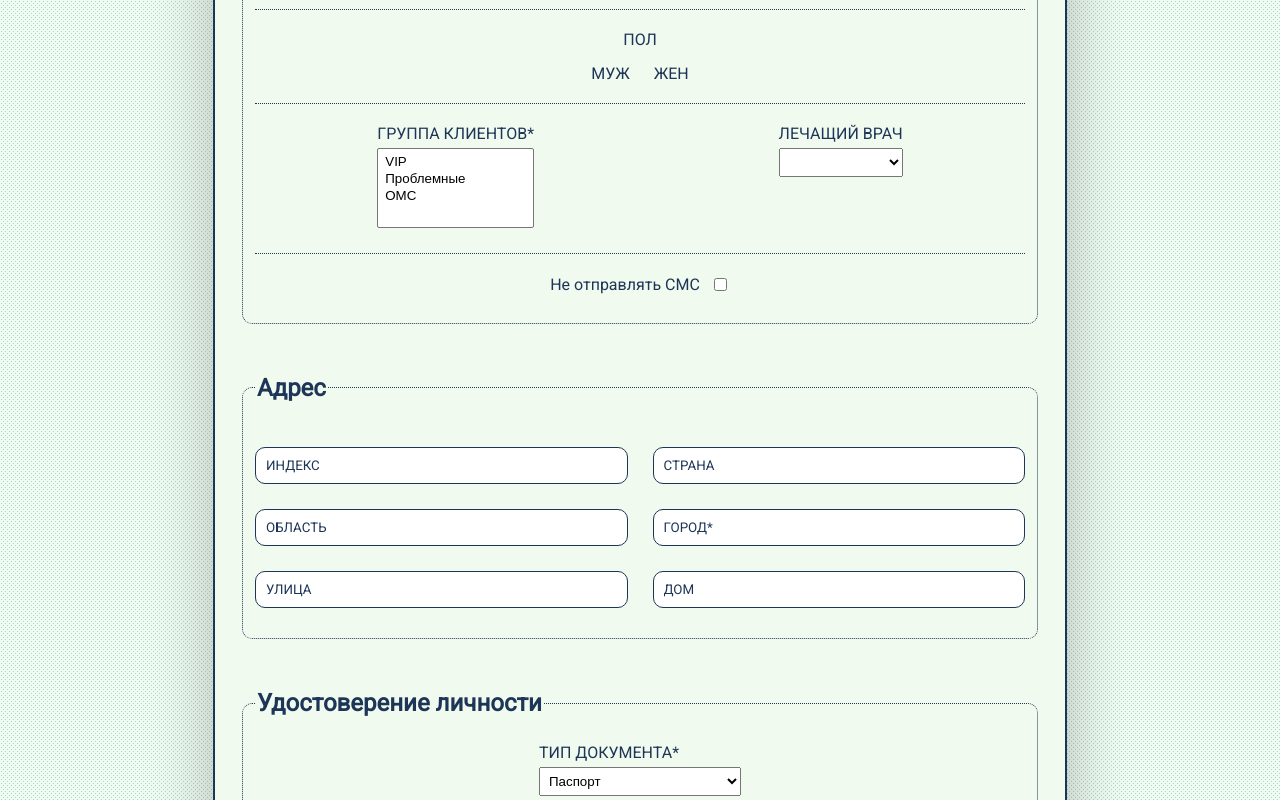
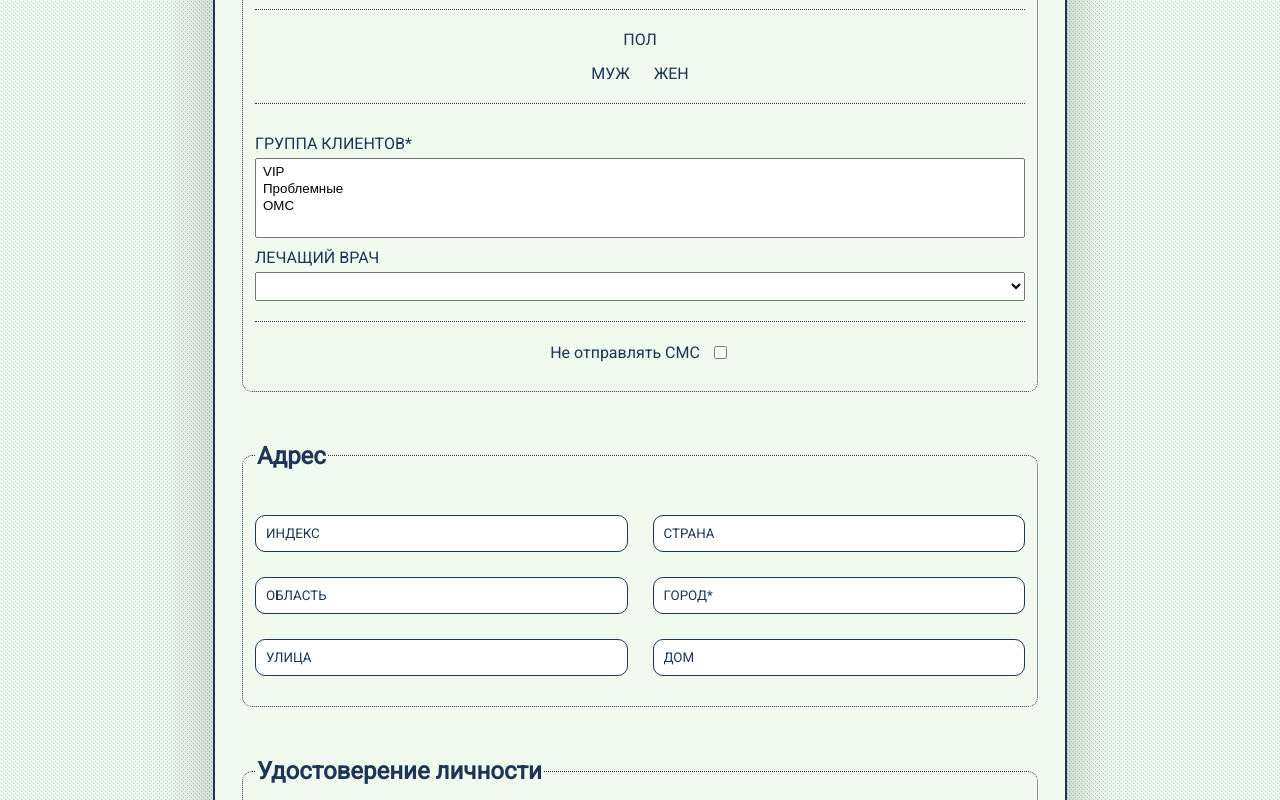
Before and after one commit to sol-un/medods-test-task-form, a Vue app: page / in a window 1280 px wide. Shown: the part 440-1240 px from the top of the page. Built offline with nearby package versions, Linux system fonts and the light colour scheme; the HTML template or start-up script is replaced by a standard one.

Commit message:
Improve error handling

```diff
--- a/src/App.vue
+++ b/src/App.vue
@@ -9,19 +9,15 @@
             <TextField
               :id="'lastName'"
               :label="'Фамилия'"
-              :hasError="$v.lastName.$error"
-              :errorMsg="messages.required"
+              :errors="$v.lastName"
               :value="lastName"
-              :isRequired="true"
               @input="lastName = $event"
             />
             <TextField
               :id="'firstName'"
               :label="'Имя'"
-              :hasError="$v.firstName.$error"
-              :errorMsg="messages.required"
+              :errors="$v.firstName"
               :value="firstName"
-              :isRequired="true"
               @input="firstName = $event"
             />
             <TextField
@@ -33,19 +29,15 @@
             <TextField
               :id="'birthDate'"
               :label="'Дата рождения'"
-              :hasError="$v.birthDate.$error"
-              :errorMsg="messages.required"
+              :errors="$v.birthDate"
               :value="birthDate"
-              :isRequired="true"
               @input="birthDate = $event"
             />
             <TextField
               :id="'phone'"
               :label="'Номер телефона'"
-              :hasError="$v.phone.$error"
-              :errorMsg="messages.phone"
+              :errors="$v.phone"
               :value="phone"
-              :isRequired="true"
               @input="phone = $event"
             />
           </div>
@@ -69,14 +61,11 @@
             </div>
           </div>
           <div class="form-group">
-            <div class="list-group">
             <Select
               :label="'Группа клиентов'"
               :id="'tags'"
-                :hasError="$v.tags.$error"
-                :errorMsg="messages.required"
+              :errors="$v.tags"
               :data="data.tags"
-                :isRequired="true"
               :multiple="true"
               v-model="tags"
             />
@@ -87,7 +76,6 @@
               v-model="attendingDr"
               :firstOptionEmpty="true"
             />
-            </div>
           </div>
           <div class="form-group last">
             <Checkbox
@@ -103,8 +91,7 @@
             <TextField
               :id="'zipCode'"
               :label="'Индекс'"
-              :hasError="$v.address.zipCode.$error"
-              :errorMsg="messages.numeric"
+              :errors="$v.address.zipCode"
               :value="address.zipCode"
               @input="address.zipCode = $event"
             />
@@ -123,10 +110,8 @@
             <TextField
               :id="'city'"
               :label="'Город'"
-              :hasError="$v.address.city.$error"
-              :errorMsg="messages.required"
+              :errors="$v.address.city"
               :value="address.city"
-              :isRequired="true"
               @input="address.city = $event"
             />
             <TextField
@@ -147,25 +132,24 @@
           <legend><h2>Удостоверение личности</h2></legend>
           <Select
             :label="'Тип документа'"
-            :id="'id'"
+            :id="'type'"
+            :errors="$v.id.type"
             :data="data.ids"
-            :isRequired="true"
             v-model="id.type"
+            :firstOptionEmpty="true"
           />
           <div class="form-group text-inputs-group last">
             <TextField
               :id="'issue'"
               :label="'Серия'"
-              :hasError="$v.id.issue.$error"
-              :errorMsg="messages.numeric"
+              :errors="$v.id.issue"
               :value="id.issue"
               @input="id.issue = $event"
             />
             <TextField
               :id="'number'"
               :label="'Номер'"
-              :hasError="$v.id.number.$error"
-              :errorMsg="messages.numeric"
+              :errors="$v.id.number"
               :value="id.number"
               @input="id.number = $event"
             />
@@ -179,9 +163,7 @@
               :id="'issuingDate'"
               :label="'Когда выдан'"
               :value="id.issuingDate"
-              :hasError="$v.id.issuingDate.$error"
-              :errorMsg="messages.required"
-              :isRequired="true"
+              :errors="$v.id.issuingDate"
               @input="id.issuingDate = $event"
             />
           </div>
@@ -227,18 +209,11 @@ const data = {
   },
 };
 
-const messages = {
-  required: "Не может быть пустым!",
-  numeric: "Состоит из цифр!",
-  phone: "Не может быть пустым, состоит из 11 цифр и начинается с 7!",
-};
-
 export default {
   name: "App",
   data() {
     return {
       data,
-      messages,
       lastName: "",
       firstName: "",
       patronymic: "",
@@ -277,6 +252,7 @@ export default {
     firstName: { required },
     birthDate: { required },
     phone: {
+      required,
       numeric,
       isFirstCharSeven,
       minLength: minLength(11),
@@ -288,6 +264,7 @@ export default {
       zipCode: { numeric },
     },
     id: {
+      type: { required },
       issue: { numeric },
       number: { numeric },
       issuingDate: { required },
@@ -355,11 +332,6 @@ fieldset {
   width: fit-content;
 }
 
-.list-group {
-  display: flex;
-  flex-wrap: wrap;
-}
-
 .text-transform-uppercase {
   @include uppercase;
 }
--- a/src/components/Select.vue
+++ b/src/components/Select.vue
@@ -1,7 +1,8 @@
 <template>
-  <div class="container">
+  <div>
     <label class="form-label" :for="id"
-      >{{ `${label}${isRequired ? "*" : ""}` }}
+      >{{ `${label}${this.isRequired ? "*" : ""}` }}
+    </label>
     <select
       :id="id"
       :multiple="multiple"
@@ -12,37 +13,41 @@
         {{ value }}
       </option>
     </select>
-    </label>
-    <div class="error" v-if="hasError">
-      {{ errorMsg }}
-    </div>
+    <span class="error" v-if="errors && errors.$invalid && errors.$dirty">
+      {{ formatErrorMsg(label, errors) }}
+    </span>
   </div>
 </template>
 
 <script>
 export default {
   name: "Select",
+  data() {
+    return {
+      isRequired: this.errors?.required !== undefined,
+      messages: {
+        required: "обязательно для заполнения",
+      },
+    };
+  },
+  methods: {
+    formatErrorMsg(fieldName, errors) {
+      const errorMsgs = Object.keys(errors)
+        .filter((key) => key[0] !== "$" && !errors[key])
+        .map((key) => this.messages[key]);
+      return `Поле "${fieldName}" ${errorMsgs.join(", ")}!`;
+    },
+  },
   props: {
     id: String,
     label: String,
     data: Object,
-    hasError: {
-      type: Boolean,
-      default: false,
-    },
-    errorMsg: {
-      type: String,
-      default: "Содержит ошибку!",
-    },
+    errors: Object,
     multiple: {
       type: Boolean,
       default: false,
     },
     firstOptionEmpty: {
-      type: Boolean,
-      default: false,
-    },
-    isRequired: {
       type: Boolean,
       default: false,
     },
@@ -54,13 +59,9 @@ export default {
 @import "../scss/mixins.scss";
 @import "../scss/colors.scss";
 
-.container {
-  @include mx(auto);
-  position: relative;
-  width: fit-content;
-}
-
 label {
+  @include mt(10px);
+  @include mb(5px);
   @include uppercase;
   display: block;
 }
@@ -68,7 +69,6 @@ label {
 select {
   @include p(5px);
   @include mx(auto);
-  @include my(5px);
   display: block;
   width: 100%;
 
@@ -78,7 +78,6 @@ select {
 }
 
 .error {
-  position: absolute;
   color: $imperial-red;
   font-size: 10px;
 }
--- a/src/components/TextField.vue
+++ b/src/components/TextField.vue
@@ -5,14 +5,17 @@
     </label>
     <input
       type="text"
-      :class="['text-field', { 'has-error': hasError }]"
+      :class="[
+        'text-field',
+        { 'has-error': errors && errors.$invalid && errors.$dirty },
+      ]"
       :id="id"
-      :placeholder="`${label}${isRequired ? '*' : ''}`"
+      :placeholder="`${label}${this.isRequired ? '*' : ''}`"
       :value="value"
       @input="$emit('input', $event.target.value)"
     />
-    <div class="error" v-if="hasError">
-      {{ errorMsg }}
+    <div class="error" v-if="errors && errors.$invalid && errors.$dirty">
+      {{ formatErrorMsg(label, errors) }}
     </div>
   </div>
 </template>
@@ -20,22 +23,31 @@
 <script>
 export default {
   name: "TextField",
+  data() {
+    return {
+      isRequired: this.errors?.required !== undefined,
+      messages: {
+        required: "обязательно для заполнения",
+        numeric: "состоит из цифр",
+        minLength: `содержит не менее ${this.errors?.$params.minLength?.min} символов`,
+        maxLength: `содержит не более ${this.errors?.$params.maxLength?.max} символов`,
+        isFirstCharSeven: "начинается с 7",
+      },
+    };
+  },
+  methods: {
+    formatErrorMsg(fieldName, errors) {
+      const errorMsgs = Object.keys(errors)
+        .filter((key) => key[0] !== "$" && !errors[key])
+        .map((key) => this.messages[key]);
+      return `Поле "${fieldName}" ${errorMsgs.join(", ")}!`;
+    },
+  },
   props: {
     value: String,
     id: String,
     label: String,
-    errorMsg: {
-      type: String,
-      default: "Поле содержит ошибку!",
-    },
-    hasError: {
-      type: Boolean,
-      default: false,
-    },
-    isRequired: {
-      type: Boolean,
-      default: false,
-    },
+    errors: Object,
   },
 };
 </script>
@@ -82,13 +94,11 @@ export default {
 }
 
 .form-text-input {
-  position: relative;
   flex: 1 1 350px;
 }
 
 .error {
-  position: absolute;
-  left: 10px;
+  @include ml(10px);
   color: $imperial-red;
   font-size: 10px;
 }
```
Lines whose indentation alone changed are shown as unchanged.
